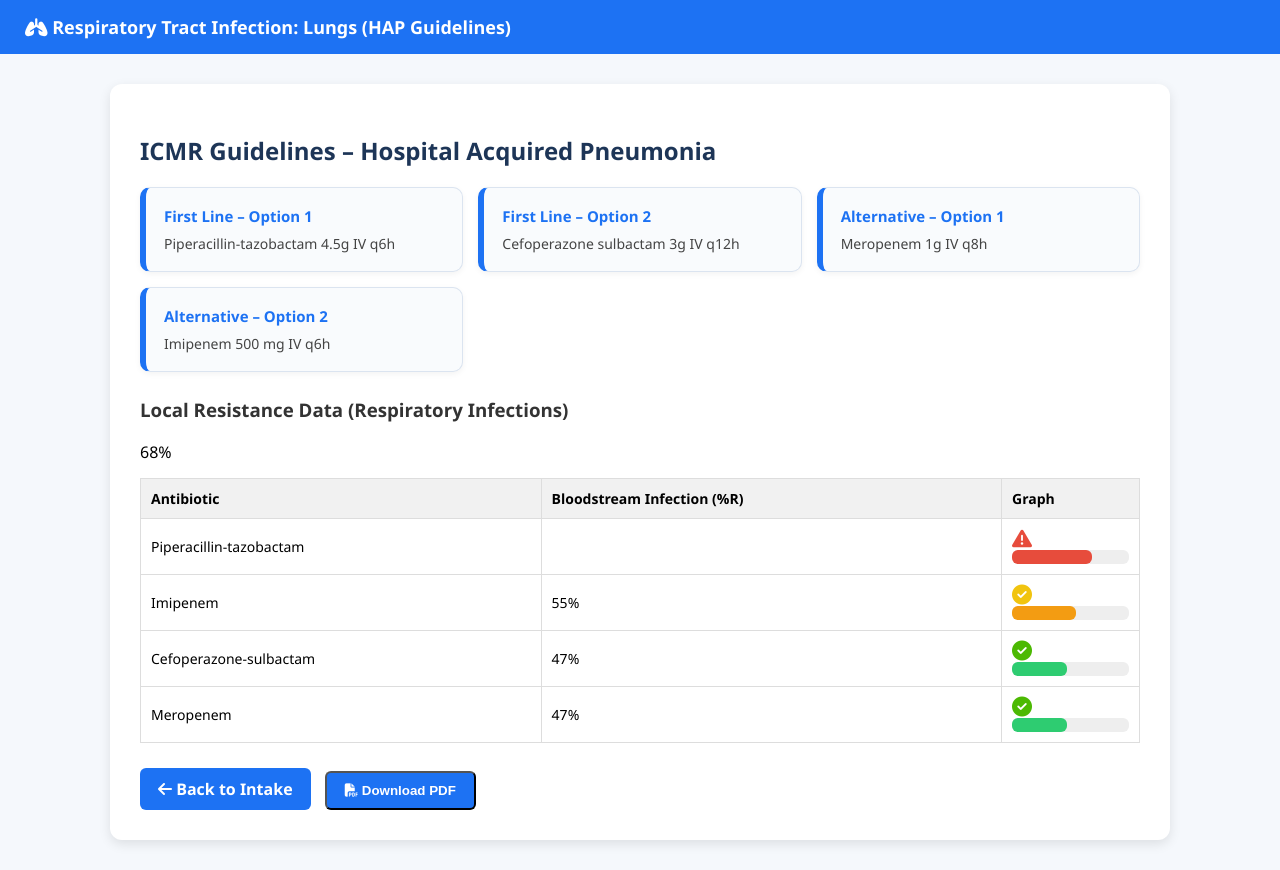
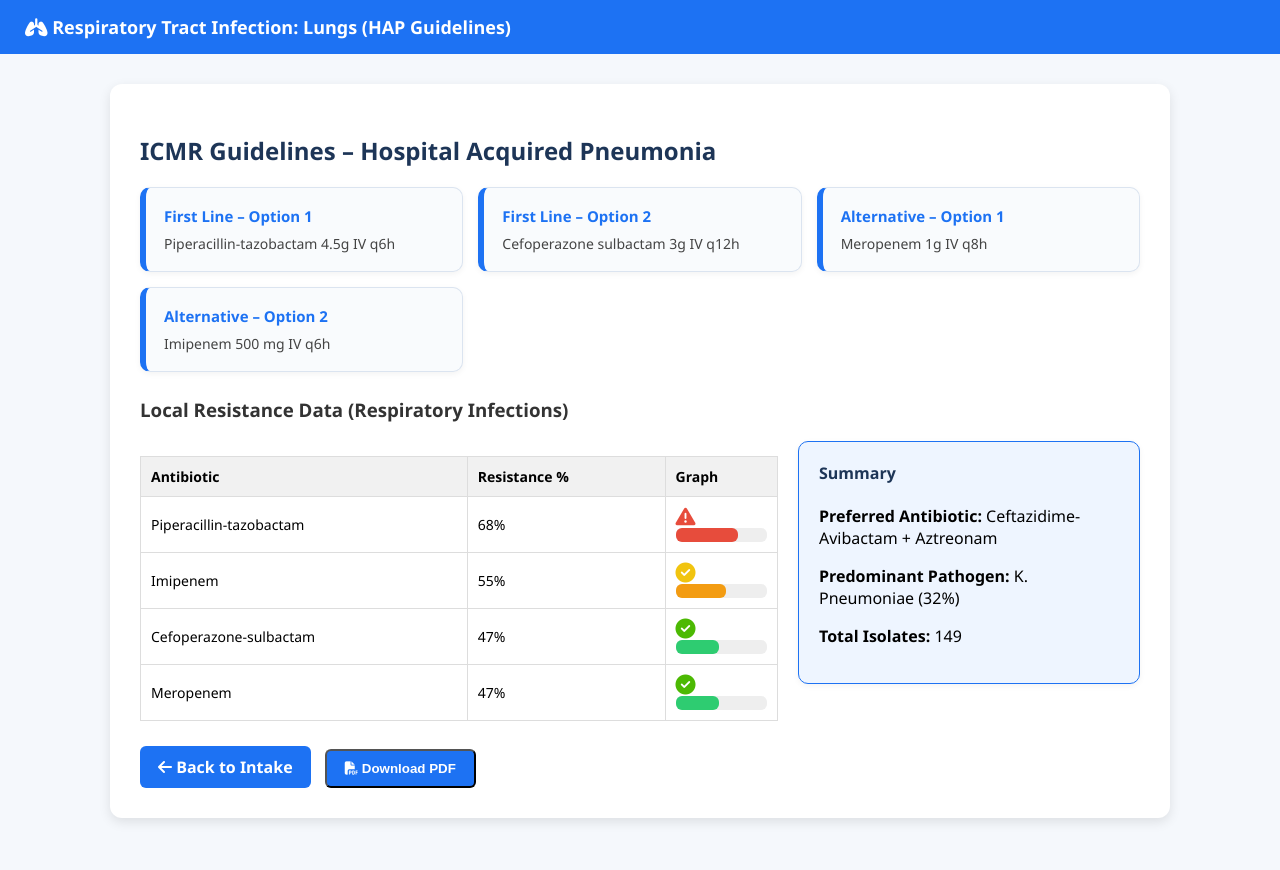
Before and after one commit to kathirvelan19/EMPIRIC-STIMULATOR, a plain HTML site: page lungs.html in a window 1280 px wide. After the commit the page ends 848 px from the top, so only its background shows below. Drawn offline with nearby package versions, Linux system fonts and the light colour scheme.

Commit message:
Update lungs.html

```diff
--- a/lungs.html
+++ b/lungs.html
@@ -60,19 +60,41 @@
     </div>
 
     <h3>Local Resistance Data (Respiratory Infections)</h3>
-    <table>
-      <tr><th>Antibiotic</th><th>Bloodstream Infection (%R)</th><th>Graph</th></tr>
-      <tr><td>Piperacillin-tazobactam</td>68%<td></td><td><i class="fa-solid fa-triangle-exclamation" style="color:#e74c3c; font-size:20px;"></i> <!-- Red warning --><div class="bar"><div class="fill high" style="width:68%"></div></div></td></tr>
-      <tr><td>Imipenem</td><td>55%</td><td><i class="fa-solid fa-circle-check" style="color:#f1c40f; font-size:20px;"></i> <!-- Yellow tick --><div class="bar"><div class="fill mid" style="width:55%"></div></div></td></tr>
-      <tr><td>Cefoperazone-sulbactam</td><td>47%</td><td><i class="fa-solid fa-circle-check" style="color:#4cb903; font-size:20px;"></i> <!-- Blue tick --><div class="bar"><div class="fill low" style="width:47%"></div></div></td></tr>
-      <tr><td>Meropenem</td><td>47%</td><td><i class="fa-solid fa-circle-check" style="color:#4cb903; font-size:20px;"></i><div class="bar"><div class="fill low" style="width:47%"></div></div></td></tr>
+    <div style="display:flex; flex-wrap:wrap; gap:20px; align-items:flex-start;">
 
-    </table>
+      <!-- Resistance Table -->
+      <div style="flex:1; min-width:300px;">
+        <table>
+          <tr><th>Antibiotic</th><th>Resistance %</th><th>Graph</th></tr>
+          <tr><td>Piperacillin-tazobactam</td><td>68%</td>
+            <td><i class="fa-solid fa-triangle-exclamation" style="color:#e74c3c; font-size:20px;"></i>
+              <div class="bar"><div class="fill high" style="width:68%"></div></div></td></tr>
+          <tr><td>Imipenem</td><td>55%</td>
+            <td><i class="fa-solid fa-circle-check" style="color:#f1c40f; font-size:20px;"></i>
+              <div class="bar"><div class="fill mid" style="width:55%"></div></div></td></tr>
+          <tr><td>Cefoperazone-sulbactam</td><td>47%</td>
+            <td><i class="fa-solid fa-circle-check" style="color:#4cb903; font-size:20px;"></i>
+              <div class="bar"><div class="fill low" style="width:47%"></div></div></td></tr>
+          <tr><td>Meropenem</td><td>47%</td>
+            <td><i class="fa-solid fa-circle-check" style="color:#4cb903; font-size:20px;"></i>
+              <div class="bar"><div class="fill low" style="width:47%"></div></div></td></tr>
+        </table>
+      </div>
+
+      <!-- Summary Box -->
+      <div style="flex:0 0 300px; border:1px solid #1d72f3; border-radius:10px; background:#eef5ff; padding:20px; box-shadow:0 2px 6px rgba(0,0,0,0.05);">
+        <h4 style="margin-top:0; color:#1d3557;">Summary</h4>
+        <p><strong>Preferred Antibiotic:</strong> Ceftazidime-Avibactam + Aztreonam</p>
+        <p><strong>Predominant Pathogen:</strong> K. Pneumoniae (32%)</p>
+        <p><strong>Total Isolates:</strong> 149</p>
+      </div>
+
+    </div>
 
     <a href="index.html" class="back-btn"><i class="fa-solid fa-arrow-left"></i> Back to Intake</a>
     <button id="downloadPdfBtn" class="back-btn" style="margin-left:10px;"><i class="fa-solid fa-file-pdf"></i> Download PDF</button>
   </div>
-</body>
+
 <script>
 const { jsPDF } = window.jspdf;
 
@@ -84,12 +106,12 @@ const admissionDate = urlParams.get('admissionDate') || "N/A";
 
 document.getElementById('downloadPdfBtn').addEventListener('click', async function() {
     const container = document.querySelector('.container');
-    const buttons = container.querySelectorAll('.back-btn'); // buttons to hide
+    const buttons = container.querySelectorAll('.back-btn');
 
-    // Temporarily hide buttons
+    // Hide buttons for PDF
     buttons.forEach(btn => btn.style.display = 'none');
 
-    // Capture the container
+    // Capture container as image
     const canvas = await html2canvas(container, { scale: 2 });
     const imgData = canvas.toDataURL('image/png');
 
@@ -103,7 +125,7 @@ document.getElementById('downloadPdfBtn').addEventListener('click', async functi
     doc.text(`Date of Birth: ${dob}`, 40, 60);
     doc.text(`Admission Date: ${admissionDate}`, 40, 80);
 
-    // Add container content below
+    // Add container content
     const pdfWidth = doc.internal.pageSize.getWidth() - 80;
     const pdfHeight = (canvas.height * pdfWidth) / canvas.width;
     doc.addImage(imgData, 'PNG', 40, 100, pdfWidth, pdfHeight);
@@ -115,4 +137,6 @@ document.getElementById('downloadPdfBtn').addEventListener('click', async functi
     buttons.forEach(btn => btn.style.display = 'inline-block');
 });
 </script>
+
+</body>
 </html>
```
